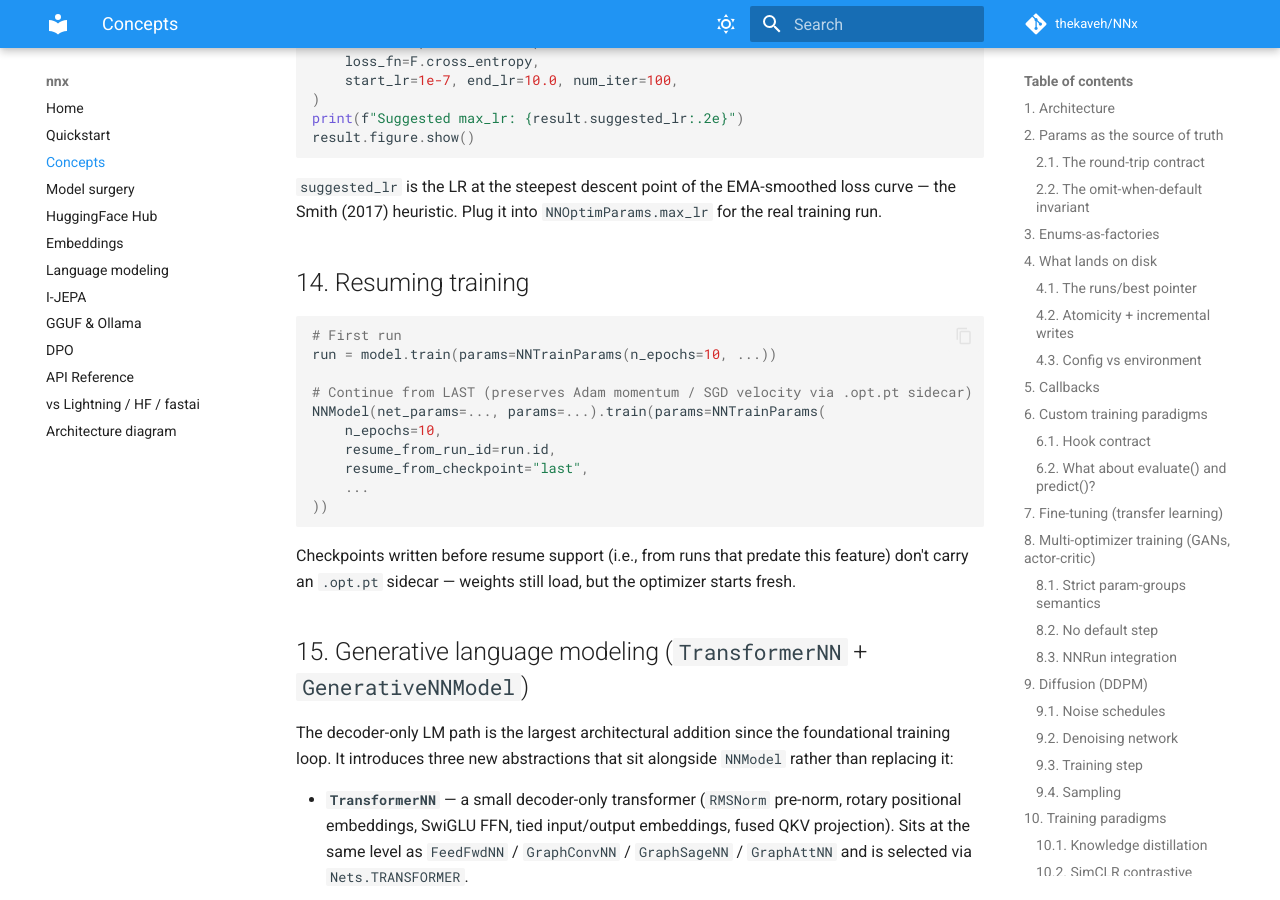
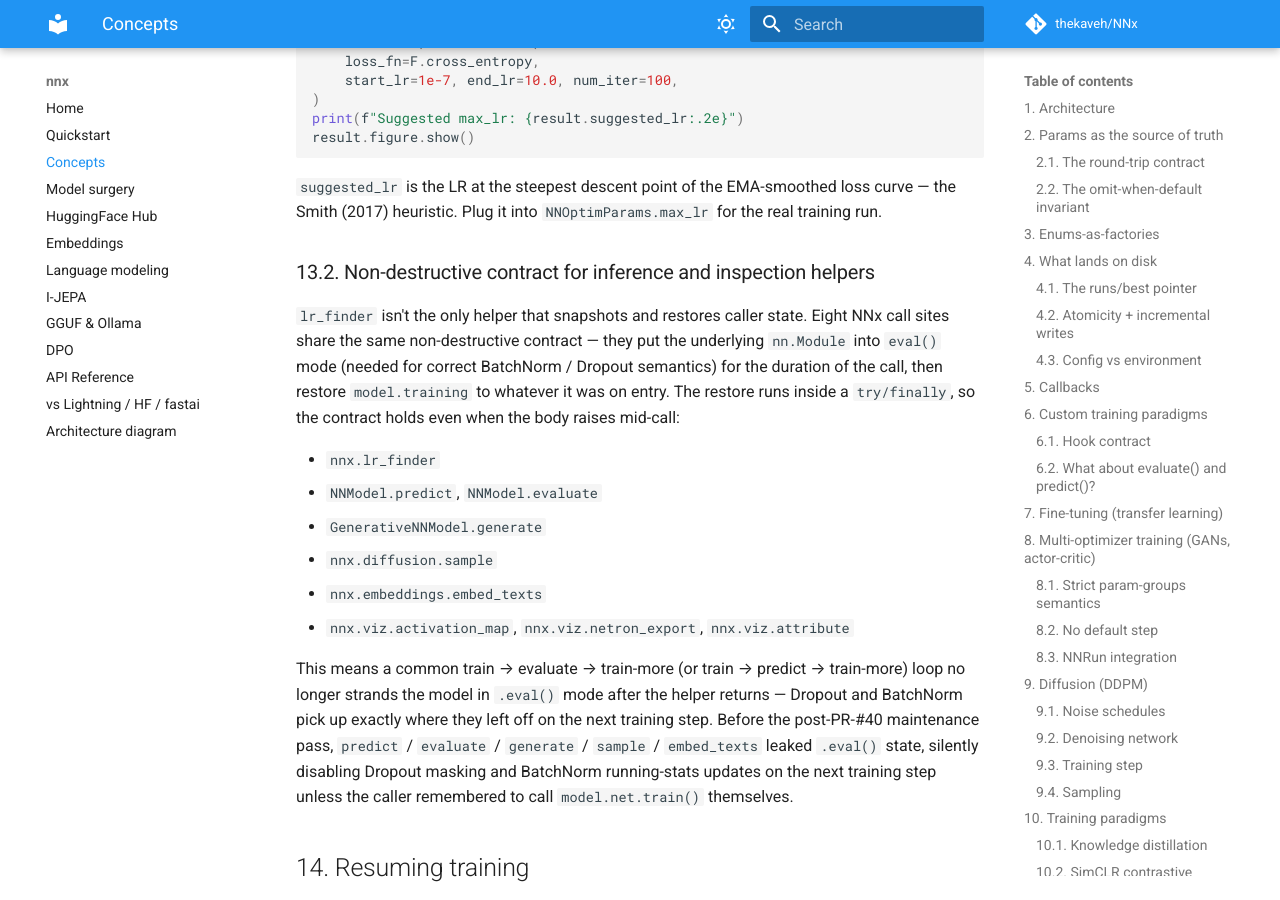
Before and after one commit to thekaveh/NNx, an MkDocs documentation site: the page built from docs/concepts.md, in a window 1280 px wide and 900 px high, scrolled down 14727 px. Built offline with MkDocs 1.6.1 and Material for MkDocs 9.7.7, drawn with Linux system fonts in a browser that asks for light colours; comment, search, counter and statistics services are not loaded.

Commit message:
docs+tests: add §13.2 to concepts.md + symmetric lr_finder exception-path tests
Two follow-up improvements to the inference-helper non-destructive
work in this branch:

1. `docs/concepts.md` §13.1 documented `nnx.lr_finder` as
   non-destructive but didn't mention that the same contract now
   applies to the five inference helpers (PR-this-branch) AND the
   pre-existing `nnx.viz.activation_map` / `netron_export` /
   `attribute` helpers. Added §13.2 "Non-destructive contract for
   inference and inspection helpers" listing all eight call sites and
   explaining the shared `try/finally` pattern + the failure mode
   (train → inference → train silently disabling Dropout/BatchNorm)
   that the contract eliminates.

2. `tests/test_lr_finder.py::test_lr_finder_restores_state_after_
   exception_in_loss_fn` only exercised the eval()-mode-initial-state
   exception path. The fix (try/finally in lr_finder) restores
   whatever mode the caller passed in — both eval() AND train(). The
   asymmetric test missed the train() → exception → restore-train()
   round-trip.

   Refactored the test into a shared helper
   `_run_lr_finder_exception_path_restore_check(initial_mode)` plus
   two thin wrappers:
     - test_lr_finder_restores_state_after_exception_in_loss_fn_from_eval
     - test_lr_finder_restores_state_after_exception_in_loss_fn_from_train

   The helper assertion message includes `initial_mode` so a future
   failure pinpoints which path regressed.

Suite: 694 → 695 passing (+1 net: original split into two), 1 skip.
ruff + format + mkdocs --strict all clean. CHANGELOG test-count
header bumped 695 → 696 (the +1 generate test from the prior commit
+ the +1 lr_finder split = 696 collected).

````diff
--- a/docs/concepts.md
+++ b/docs/concepts.md
@@ -464,6 +464,19 @@ result.figure.show()
 
 `suggested_lr` is the LR at the steepest descent point of the EMA-smoothed loss curve — the Smith (2017) heuristic. Plug it into `NNOptimParams.max_lr` for the real training run.
 
+### 13.2. Non-destructive contract for inference and inspection helpers
+
+`lr_finder` isn't the only helper that snapshots and restores caller state. Eight NNx call sites share the same non-destructive contract — they put the underlying `nn.Module` into `eval()` mode (needed for correct BatchNorm / Dropout semantics) for the duration of the call, then restore `model.training` to whatever it was on entry. The restore runs inside a `try/finally`, so the contract holds even when the body raises mid-call:
+
+- `nnx.lr_finder`
+- `NNModel.predict`, `NNModel.evaluate`
+- `GenerativeNNModel.generate`
+- `nnx.diffusion.sample`
+- `nnx.embeddings.embed_texts`
+- `nnx.viz.activation_map`, `nnx.viz.netron_export`, `nnx.viz.attribute`
+
+This means a common train → evaluate → train-more (or train → predict → train-more) loop no longer strands the model in `.eval()` mode after the helper returns — Dropout and BatchNorm pick up exactly where they left off on the next training step. Before the post-PR-#40 maintenance pass, `predict` / `evaluate` / `generate` / `sample` / `embed_texts` leaked `.eval()` state, silently disabling Dropout masking and BatchNorm running-stats updates on the next training step unless the caller remembered to call `model.net.train()` themselves.
+
 ## 14. Resuming training
 
 ```python
````
Also changed, not shown: CHANGELOG.md (+1 -1 lines), 1 other file.
